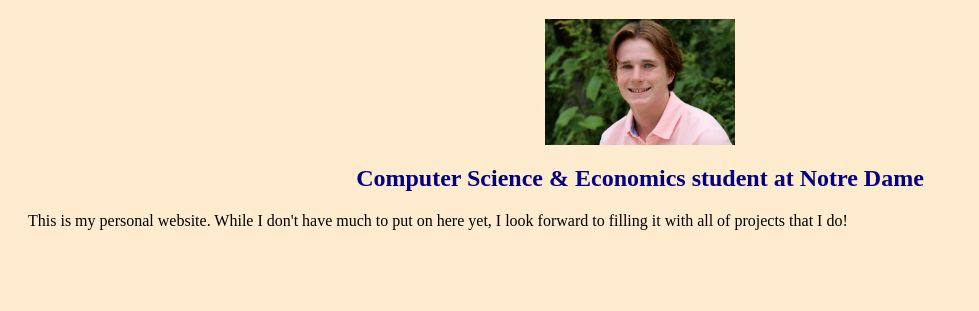
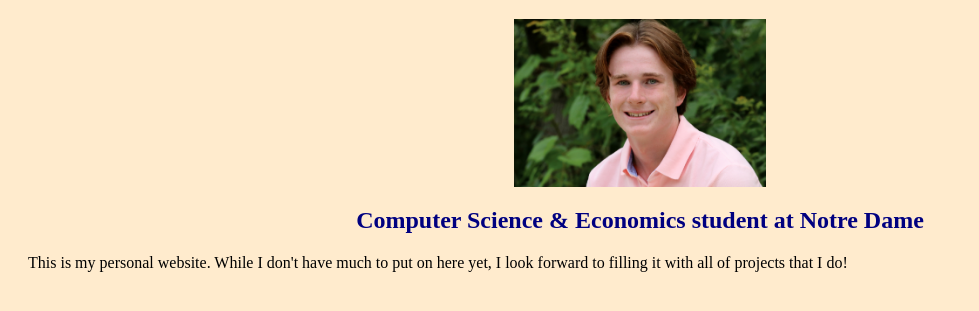
Before and after one commit to ncichosk/ncichosk.github.io, a plain HTML site: page index.html in a window 1280 px wide. Shown: the part 103-414 px from the top of the page, without its empty margins (0-979 px from the left). Drawn offline with Linux system fonts and the light colour scheme.

Commit message:
still changing

```diff
--- a/site.css
+++ b/site.css
@@ -23,8 +23,8 @@
     margin-right: auto;
     width: 128;
     text-align: center;*/
-    max-width: 15%;
+    max-width: 20%;
     margin-left: auto;
     margin-right: auto;
-    max-height: 15%;
+    max-height: 20%;
   }
```
